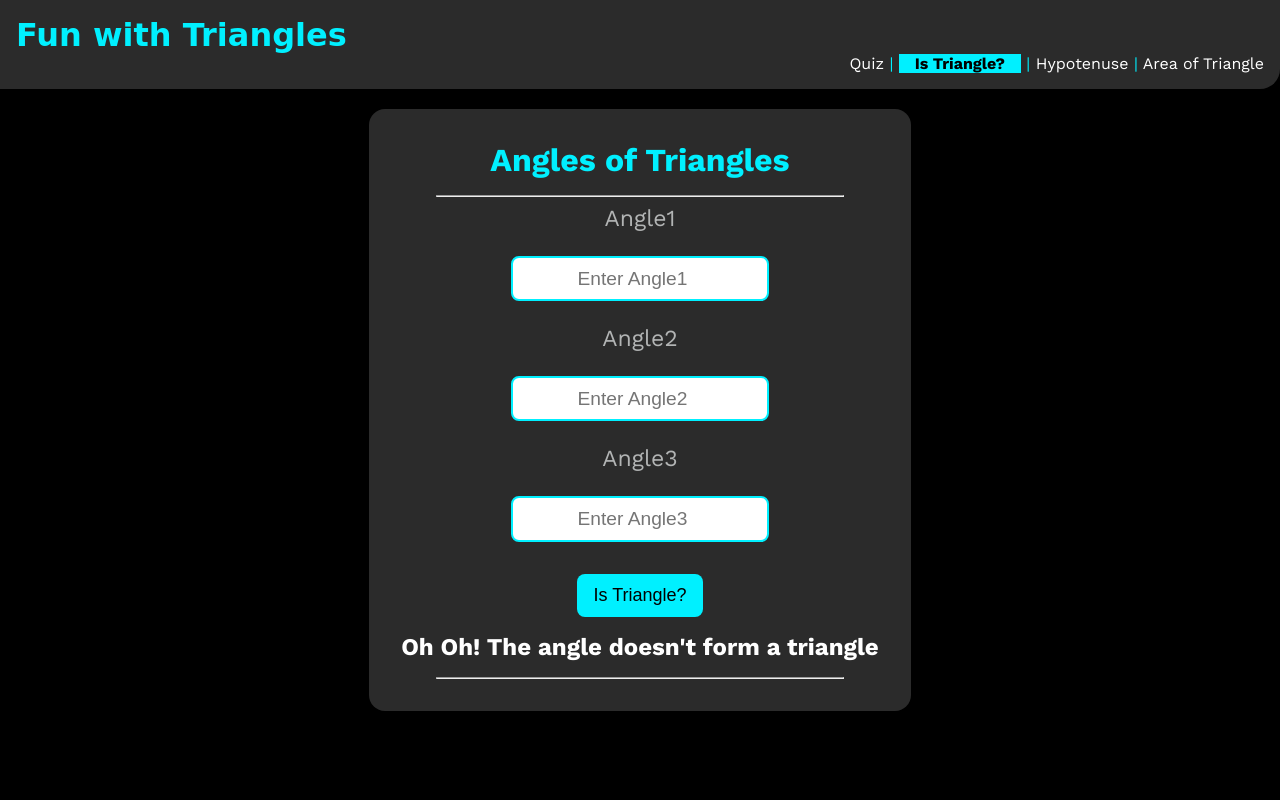
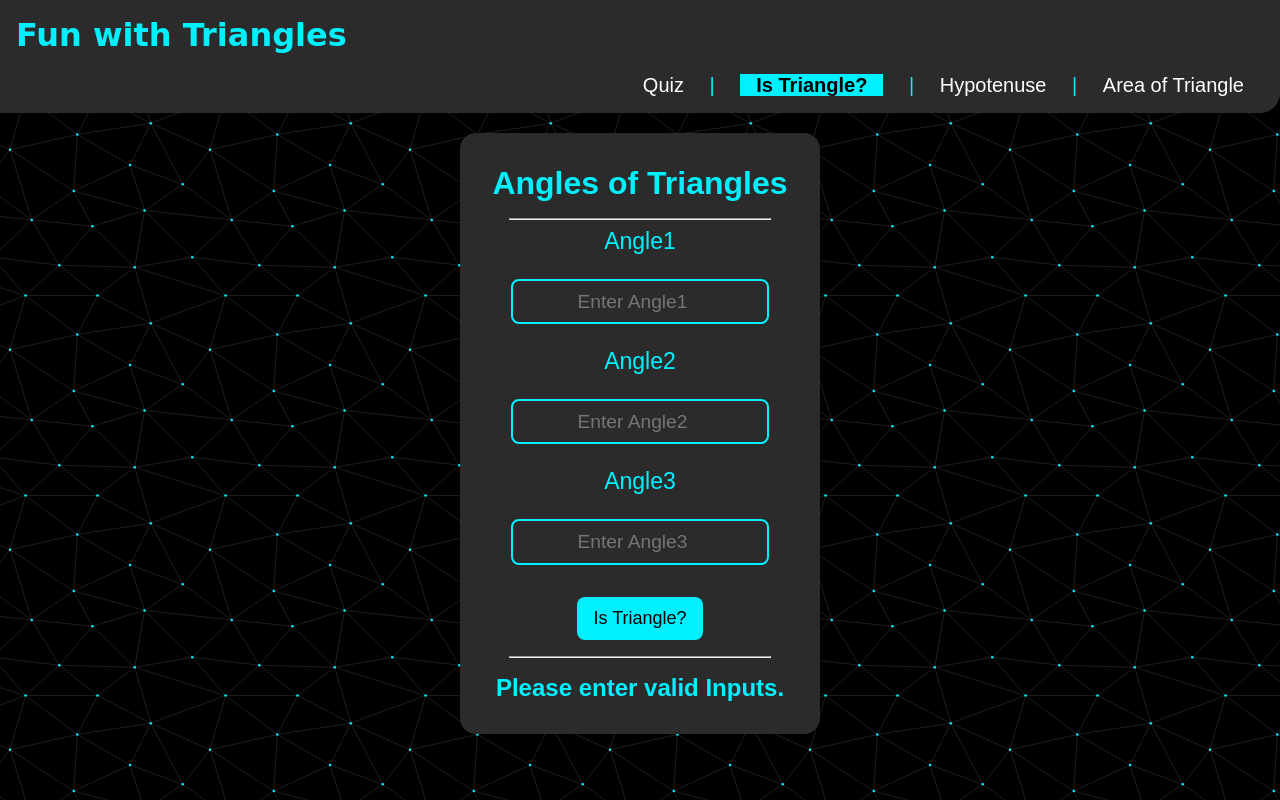
Before and after one commit to maharshimaniar/NEOG-LevelZero-Triangles, a plain HTML site: page pages/angles-triangles.html in a window 1280 px wide. Both pictures are taken after a click on the button "Is Triangle?". Drawn offline with nearby package versions, Linux system fonts and the light colour scheme.

Commit message:
updated css

```diff
--- a/pages/angles-triangles.html
+++ b/pages/angles-triangles.html
@@ -34,9 +34,9 @@
     </label>
     <input type="number" class="input-text angle-input" placeholder="Enter Angle3"/>
     <button class="btn-check" id="is-triangle-btn">Is Triangle?</button>
+
+    <hr/>
     <h2 class="output"></h2>
-    <hr/>
-    <p id="output" class="output"></p>
   </main>
   <script src="../scripts/angles-triangles.js"></script>
 </body>
--- a/scripts/angles-triangles.js
+++ b/scripts/angles-triangles.js
@@ -13,13 +13,17 @@ function isTriangle() {
     Number(inputs[1].value),
     Number(inputs[2].value)
   );
-  if (sum === 180) {
-    console.log("Yay, the angles form a triangle!");
-    outputEl.innerText = "Yay, the angles form a triangle!";
-  } else {
-    console.log("Oh Oh! The angle doesn't form a triangle");
-    outputEl.innerText = "Oh Oh! The angle doesn't form a triangle";
+  if (sum === 0) {
+    outputEl.innerText = "Please enter valid Inputs.";
   }
+  else {
+    if (sum === 180) {
+      outputEl.innerText = "Yay, the angles form a Triangle!";
+    } else {
+      outputEl.innerText = "Oh No! The angle doesn't form a Triangle";
+    }
+  }
+
 }
 
 isTriangleBtn.addEventListener("click", isTriangle);
--- a/style.css
+++ b/style.css
@@ -7,15 +7,20 @@
 }
 
 :root {
-  --primary-color: #00F0FF;
+  --primary-color: #00f0ff;
+  --black: #333333;
   --secondary-color: rgb(43, 43, 43);
+  --text-color: #bfbfbf;
 }
 
 body {
-  font-family: "Work Sans", sans-serif;
+  margin: 0;
+  font-family: 'Montserrat', sans-serif;
+  margin: auto;
+  background-image: url(./images/background.svg);
+  background-attachment: fixed;
   text-align: center;
-  background-color: black;
-
+  min-width: 600px;
 }
 
 a {
@@ -42,10 +47,17 @@ header h1 {
 
 nav {
   text-align: right;
+  font-size: 20px;
+  margin-top: 20px;
+  min-width: 540px;
 }
 
 nav > a {
   padding: 0 0.5rem;
+}
+
+nav > span{
+  margin: 20px;
 }
 
 .active{
@@ -80,7 +92,7 @@ main {
 
 .input-label {
   font-size: larger;
-  color: #b2b4b4;
+  color: var(--primary-color);
   width: 256px;
 }
 
@@ -91,7 +103,7 @@ main {
 
 .input-text {
   font-size: 1.2rem;
-  outline: #fff;
+  outline: var(--primary-color);
   padding: 0.6rem 1rem;
   margin: 1rem;
   border: 2px solid var(--primary-color);
@@ -99,7 +111,8 @@ main {
   width: 100%;
   max-width: 258px;
   text-align: center;
-
+  background-color: var(--secondary-color);
+  color: var(--text-color);
 }
 
 .btn-check {
@@ -118,7 +131,7 @@ main {
 .output {
   font-size: x-large;
   margin: 1rem;
-  color: white
+  color: var(--primary-color)
 }
 
 a{
--- a/styles/quiz.css
+++ b/styles/quiz.css
@@ -1,11 +1,13 @@
 .quiz-main {
   margin: 2rem auto;
-  width: 90%;
+  width: 80%;
   text-align: center;
   color : white;
   background-color: rgb(43, 43, 43);
   padding: 1rem;
   border-radius: 1rem;
+  max-width: 800px;
+  min-width: 480px;
 }
 
 .question-container{
```
Also changed, not shown: scripts/calculate-hypo.js (+7 -0 lines), images/background.svg (added).
